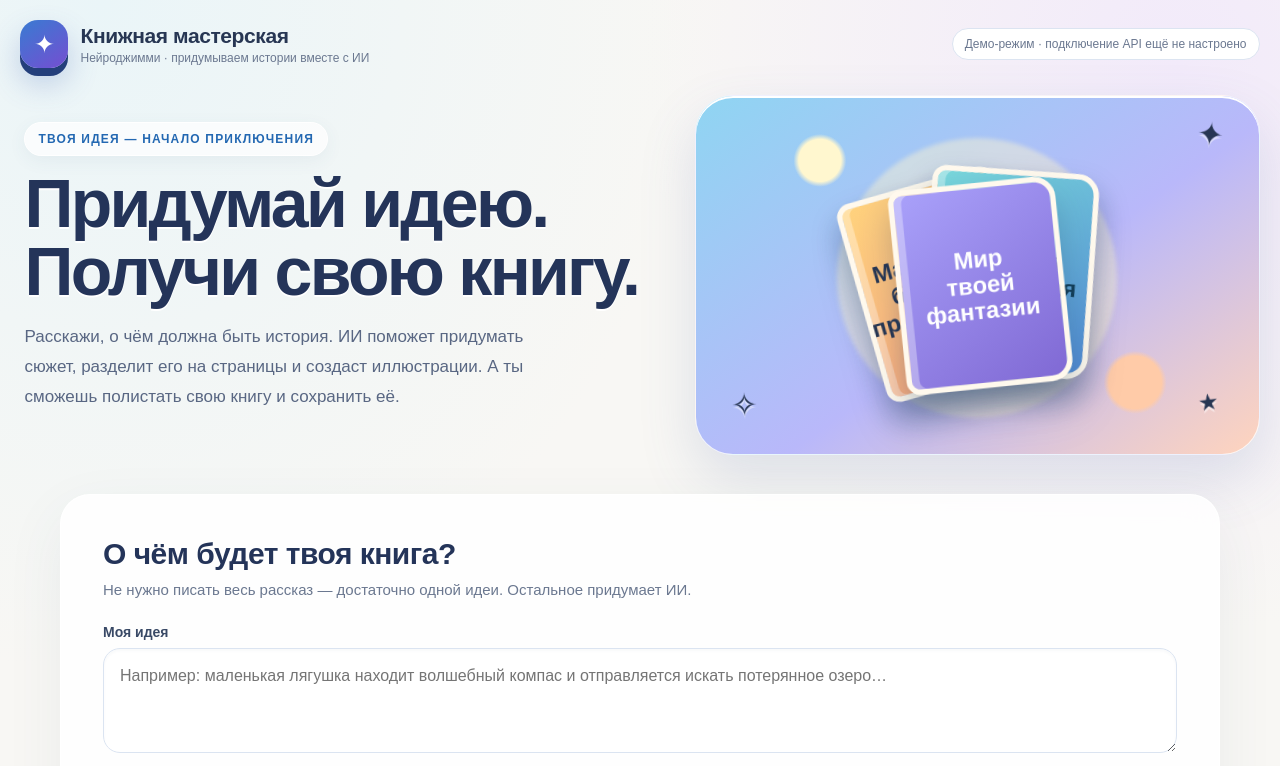
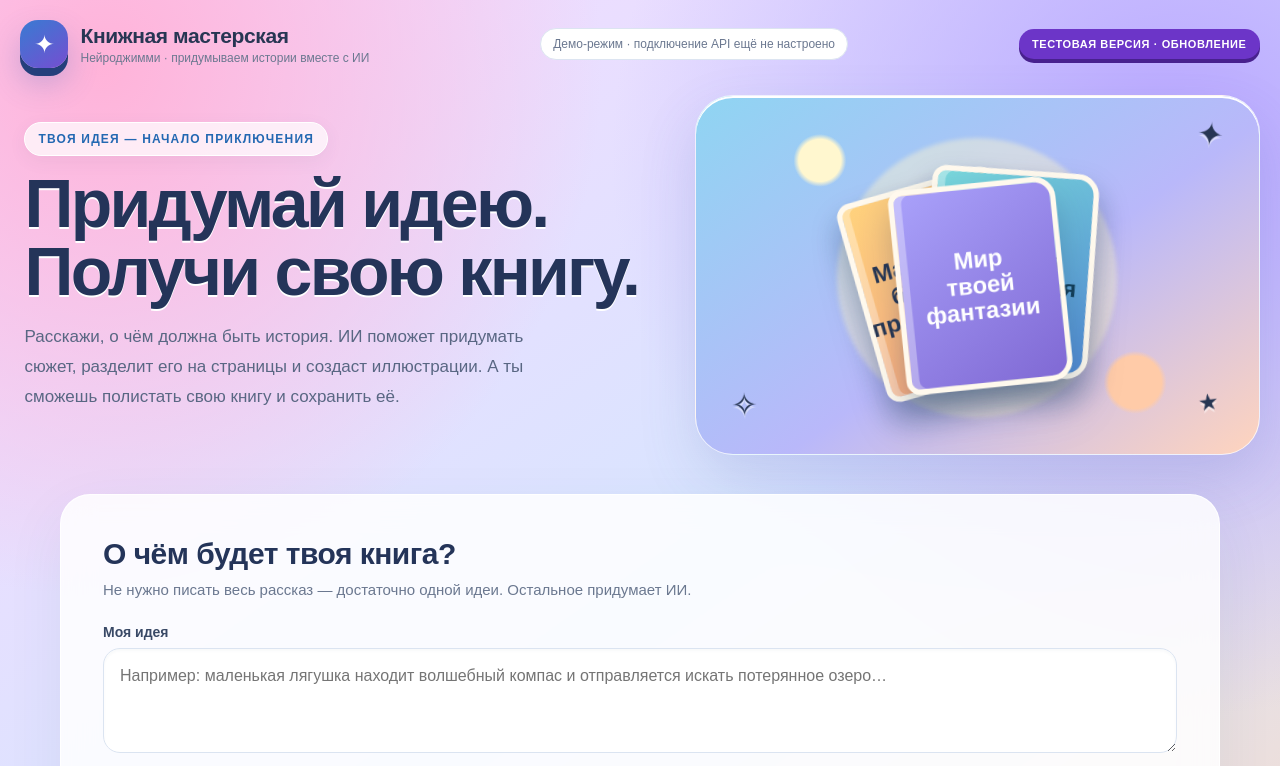
Before and after one commit to nadinza88/boooks, a website: page public/index.html in a window 1280 px wide. Shown: the top 766 px of the page. Drawn offline with Linux system fonts and the light colour scheme; no server answers.

Commit message:
Add visible test version marker and background

```diff
--- a/public/index.html
+++ b/public/index.html
@@ -340,3 +340,30 @@ $("createBtn").onclick=createBook;
 })();
 </script>
 </body></html>
+
+
+<style>
+/* TEST BUILD MARKER — visual deployment check */
+body {
+  background:
+    radial-gradient(ellipse at 8% 5%, #ffb3d9 0, transparent 30%),
+    radial-gradient(ellipse at 92% 12%, #b8a5ff 0, transparent 34%),
+    linear-gradient(145deg, #f8d9ff 0%, #d7e5ff 48%, #ffd9bd 100%) !important;
+}
+.topbar::after {
+  content: "ТЕСТОВАЯ ВЕРСИЯ · ОБНОВЛЕНИЕ";
+  display: inline-block;
+  padding: 9px 13px;
+  border-radius: 999px;
+  background: #6c35c8;
+  color: #fff;
+  font-size: 11px;
+  font-weight: 900;
+  letter-spacing: .6px;
+  box-shadow: 0 4px 0 #48218e;
+}
+@media (max-width: 700px) {
+  .topbar { flex-wrap: wrap; }
+  .topbar::after { margin-left: 2px; }
+}
+</style>
```
